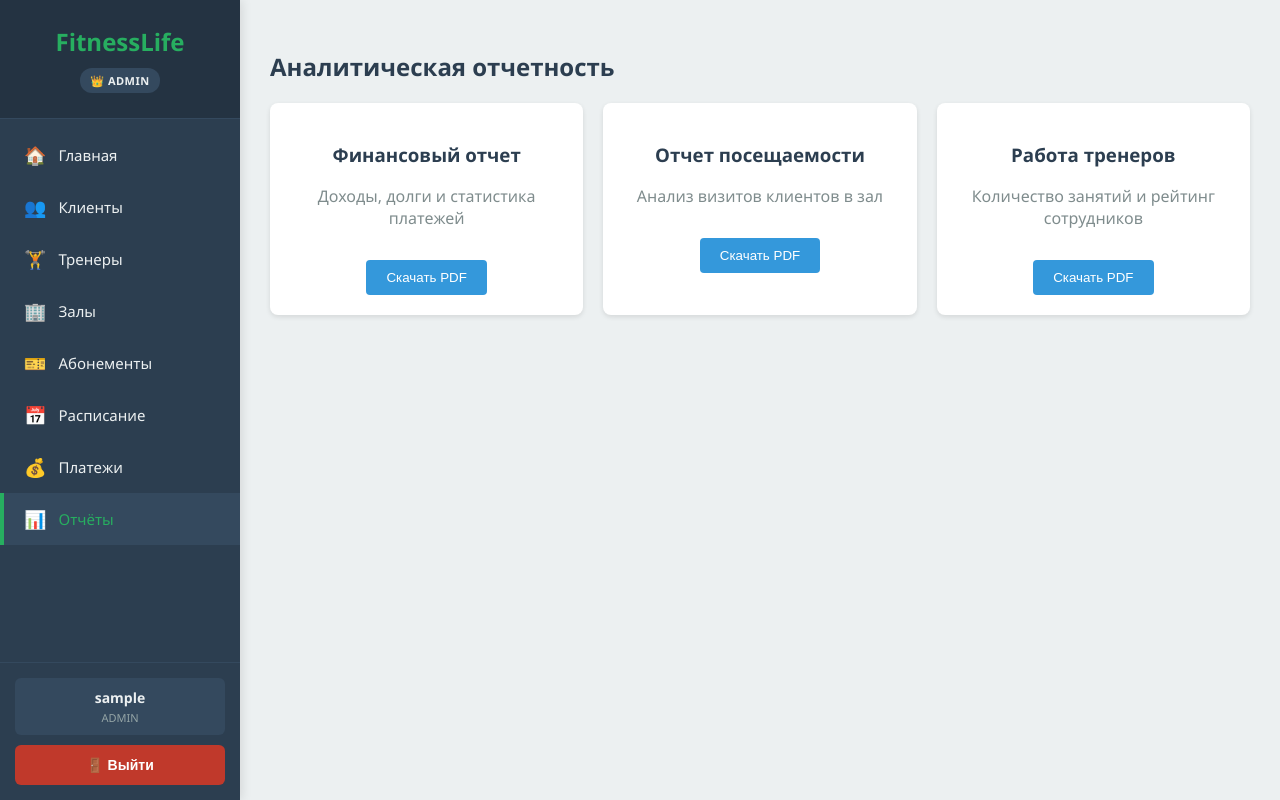
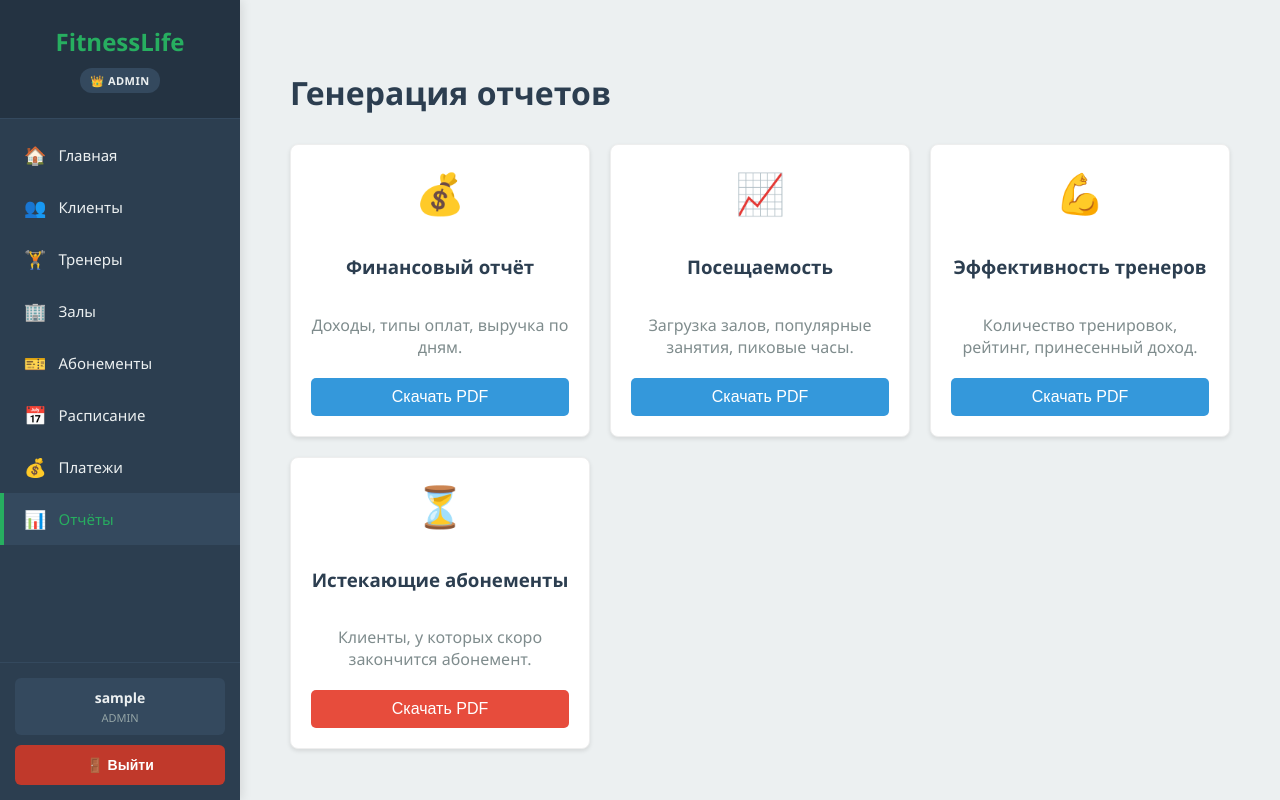
Before and after one commit to nxvxrloseee/React-frontend, a React (Vite) app: page /reports in a window 1280 px wide. Built offline with nearby package versions, Linux system fonts and the light colour scheme; sample sign-in values are in the browser's storage.

Commit message:
React-frontend

```diff
--- a/package.json
+++ b/package.json
@@ -10,6 +10,7 @@
     "preview": "vite preview"
   },
   "dependencies": {
+    "axios": "^1.13.4",
     "react": "^19.2.0",
     "react-dom": "^19.2.0",
     "react-router-dom": "^7.13.0"
--- a/src/api/api.js
+++ b/src/api/api.js
@@ -188,4 +188,6 @@ export const api = {
     delete: (url, options) => apiRequest(url, { ...options, method: 'DELETE' }),
 };
 
+
+
 export default api;
--- a/src/pages/Reports.jsx
+++ b/src/pages/Reports.jsx
@@ -1,79 +1,156 @@
-import { useState } from 'react';
-import { reportApi } from '../api/api';
+import React, { useState } from 'react';
+import api from '../api/api'; // Ваш настроенный axios инстанс
+import axios from 'axios';
+const Reports = () => {
+    const [loading, setLoading] = useState(false);
 
-const styles = {
-    grid: { display: 'grid', gridTemplateColumns: 'repeat(auto-fill, minmax(300px, 1fr))', gap: '20px' },
-    card: { background: '#fff', padding: '20px', borderRadius: '8px', boxShadow: '0 2px 5px rgba(0,0,0,0.1)', textAlign: 'center' },
-    button: { marginTop: '15px', padding: '10px 20px', background: '#3498db', color: '#fff', border: 'none', borderRadius: '4px', cursor: 'pointer' },
-    loading: { opacity: 0.5, cursor: 'not-allowed' }
-};
+const downloadReport = async (reportType, fileName) => {
+    try {
+        setLoading(true);
 
-const Reports = () => {
-    const [loading, setLoading] = useState(null);
+        // 1. Извлекаем актуальный токен
+        const token = localStorage.getItem('token');
 
-    const downloadReport = async (type) => {
-        setLoading(type);
-        try {
-            let response;
+        // 2. Берем базовый URL из окружения Vite
+        const baseURL = import.meta.env.VITE_API_URL;
 
-            // Вызываем соответствующий метод API
-            if (type === 'revenue') {
-                response = await reportApi.getRevenue();
-            } else if (type === 'attendance') {
-                response = await reportApi.getAttendance();
-            } else if (type === 'trainer_performance') {
-                response = await reportApi.getTrainers();
-            }
+        // 3. Выполняем запрос
+        const response = await axios({
+            url: `${baseURL}/reports/${reportType}/`,
+            method: 'GET',
+            responseType: 'blob', // Обязательно для WeasyPrint PDF
+            headers: {
+                // ВАЖНО: Проверьте, что префикс Bearer совпадает с вашим бэкендом
+                'Authorization': `Bearer ${token}`,
+                'Accept': 'application/pdf',
+            },
+        });
 
-            // response.data теперь содержит Blob
-            const blob = response.data;
-
-            // Создаем временную ссылку для скачивания
-            const url = window.URL.createObjectURL(blob);
+        // 4. Создаем объект в памяти браузера
+        const url = window.URL.createObjectURL(new Blob([response.data], { type: 'application/pdf' }));
         const link = document.createElement('a');
         link.href = url;
-            link.setAttribute('download', `report_${type}_${new Date().toLocaleDateString()}.pdf`);
+        link.setAttribute('download', fileName);
+        document.body.appendChild(link);
 
-            document.body.appendChild(link);
+        // 5. Имитируем клик для скачивания
         link.click();
-            link.remove();
 
-            // Освобождаем память
+        // 6. Подметаем за собой
+        link.parentNode.removeChild(link);
         window.URL.revokeObjectURL(url);
+
     } catch (error) {
-            alert('Ошибка при генерации отчета. Проверьте права доступа.');
-            console.log(error)
+        if (error.response && error.response.status === 401) {
+            alert("Сессия истекла или токен невалиден. Перезайдите в систему.");
+        } else {
+            console.error('Ошибка при получении отчета:', error);
+            alert("Не удалось скачать файл. Проверьте консоль.");
+        }
     } finally {
-            setLoading(null);
+        setLoading(false);
     }
 };
 
-    const reportTypes = [
-        { id: 'revenue', title: 'Финансовый отчет', desc: 'Доходы, долги и статистика платежей' },
-        { id: 'attendance', title: 'Отчет посещаемости', desc: 'Анализ визитов клиентов в зал' },
-        { id: 'trainer_performance', title: 'Работа тренеров', desc: 'Количество занятий и рейтинг сотрудников' }
-    ];
+    return (
+        <div className="reports-container" style={{ padding: '20px' }}>
+            <h1 style={{ color: '#2c3e50', marginBottom: '30px' }}>Генерация отчетов</h1>
 
-    return (
-        <div>
-            <h2 style={{ marginBottom: '20px' }}>Аналитическая отчетность</h2>
-            <div style={styles.grid}>
-                {reportTypes.map((report) => (
-                    <div key={report.id} style={styles.card}>
-                        <h3>{report.title}</h3>
-                        <p style={{ color: '#7f8c8d' }}>{report.desc}</p>
+            <div className="reports-grid" style={{ display: 'grid', gridTemplateColumns: 'repeat(auto-fit, minmax(300px, 1fr))', gap: '20px' }}>
+
+                {/* Финансовый отчет */}
+                <div style={styles.card}>
+                    <div style={styles.icon}>💰</div>
+                    <h3>Финансовый отчёт</h3>
+                    <p style={styles.desc}>Доходы, типы оплат, выручка по дням.</p>
                     <button
-                            style={loading === report.id ? {...styles.button, ...styles.loading} : styles.button}
-                            onClick={() => downloadReport(report.id)}
-                            disabled={loading === report.id}
+                        style={styles.button}
+                        onClick={() => downloadReport('revenue', 'financial_report.pdf')}
+                        disabled={loading}
                     >
-                            {loading === report.id ? 'Генерация...' : 'Скачать PDF'}
+                        {loading ? 'Загрузка...' : 'Скачать PDF'}
                     </button>
                 </div>
-                ))}
+
+                {/* Отчет по посещаемости */}
+                <div style={styles.card}>
+                    <div style={styles.icon}>📈</div>
+                    <h3>Посещаемость</h3>
+                    <p style={styles.desc}>Загрузка залов, популярные занятия, пиковые часы.</p>
+                    <button
+                        style={styles.button}
+                        onClick={() => downloadReport('attendance', 'attendance_report.pdf')}
+                        disabled={loading}
+                    >
+                        {loading ? 'Загрузка...' : 'Скачать PDF'}
+                    </button>
+                </div>
+
+                {/* Эффективность тренеров */}
+                <div style={styles.card}>
+                    <div style={styles.icon}>💪</div>
+                    <h3>Эффективность тренеров</h3>
+                    <p style={styles.desc}>Количество тренировок, рейтинг, принесенный доход.</p>
+                    <button
+                        style={styles.button}
+                        onClick={() => downloadReport('trainer_performance', 'trainers_report.pdf')}
+                        disabled={loading}
+                    >
+                        {loading ? 'Загрузка...' : 'Скачать PDF'}
+                    </button>
+                </div>
+
+                {/* Истекающие абонементы */}
+                <div style={styles.card}>
+                    <div style={styles.icon}>⏳</div>
+                    <h3>Истекающие абонементы</h3>
+                    <p style={styles.desc}>Клиенты, у которых скоро закончится абонемент.</p>
+                    <button
+                        style={{...styles.button, backgroundColor: '#e74c3c'}}
+                        onClick={() => downloadReport('expiring_memberships', 'expiring_memberships.pdf')}
+                        disabled={loading}
+                    >
+                        {loading ? 'Загрузка...' : 'Скачать PDF'}
+                    </button>
+                </div>
+
             </div>
         </div>
     );
 };
 
+const styles = {
+    card: {
+        backgroundColor: 'white',
+        borderRadius: '8px',
+        padding: '20px',
+        boxShadow: '0 2px 4px rgba(0,0,0,0.1)',
+        display: 'flex',
+        flexDirection: 'column',
+        alignItems: 'center',
+        textAlign: 'center',
+        border: '1px solid #eee'
+    },
+    icon: {
+        fontSize: '40px',
+        marginBottom: '15px'
+    },
+    desc: {
+        color: '#7f8c8d',
+        marginBottom: '20px',
+        flex: 1
+    },
+    button: {
+        backgroundColor: '#3498db',
+        color: 'white',
+        border: 'none',
+        padding: '10px 20px',
+        borderRadius: '5px',
+        cursor: 'pointer',
+        fontSize: '16px',
+        width: '100%',
+        transition: 'background 0.2s'
+    }
+};
+
 export default Reports;
```
Also changed, not shown: 1 other file (tests, documents, lock files or other folders). Lines whose indentation alone changed are shown as unchanged.
